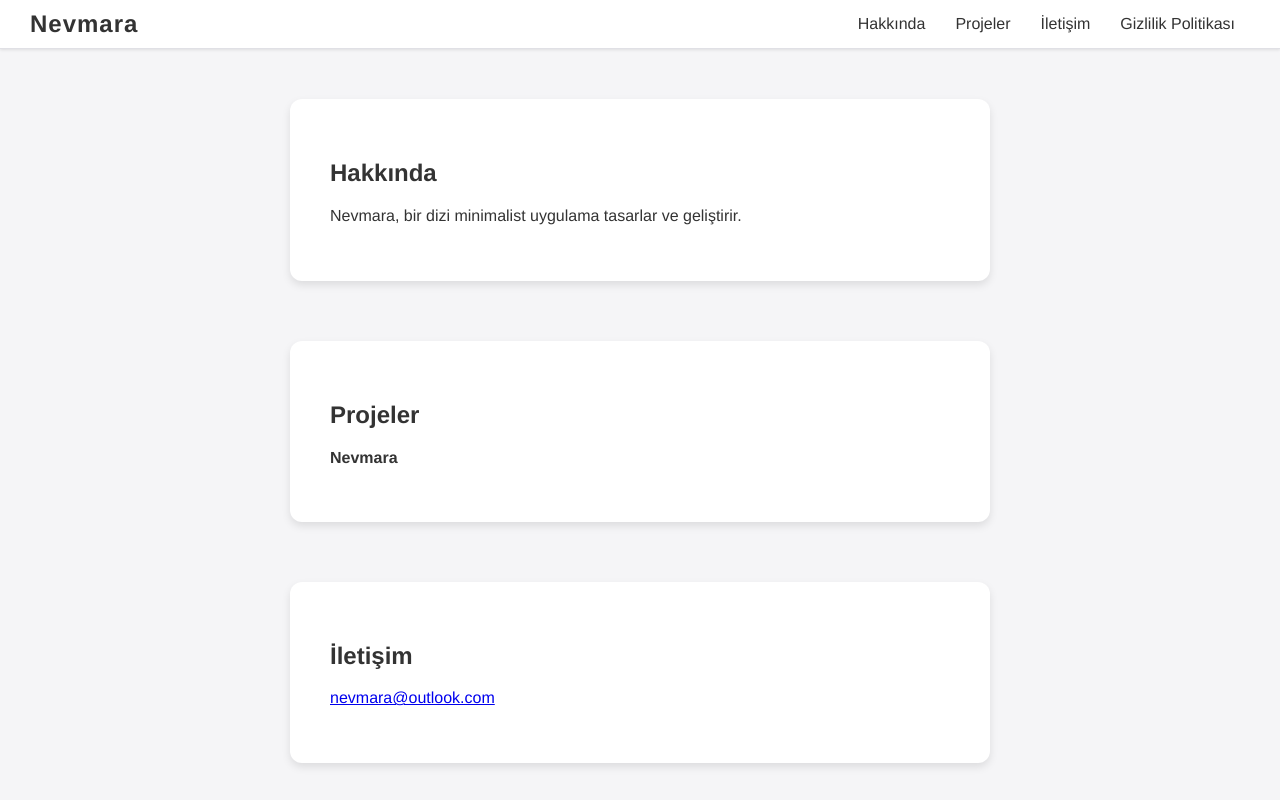
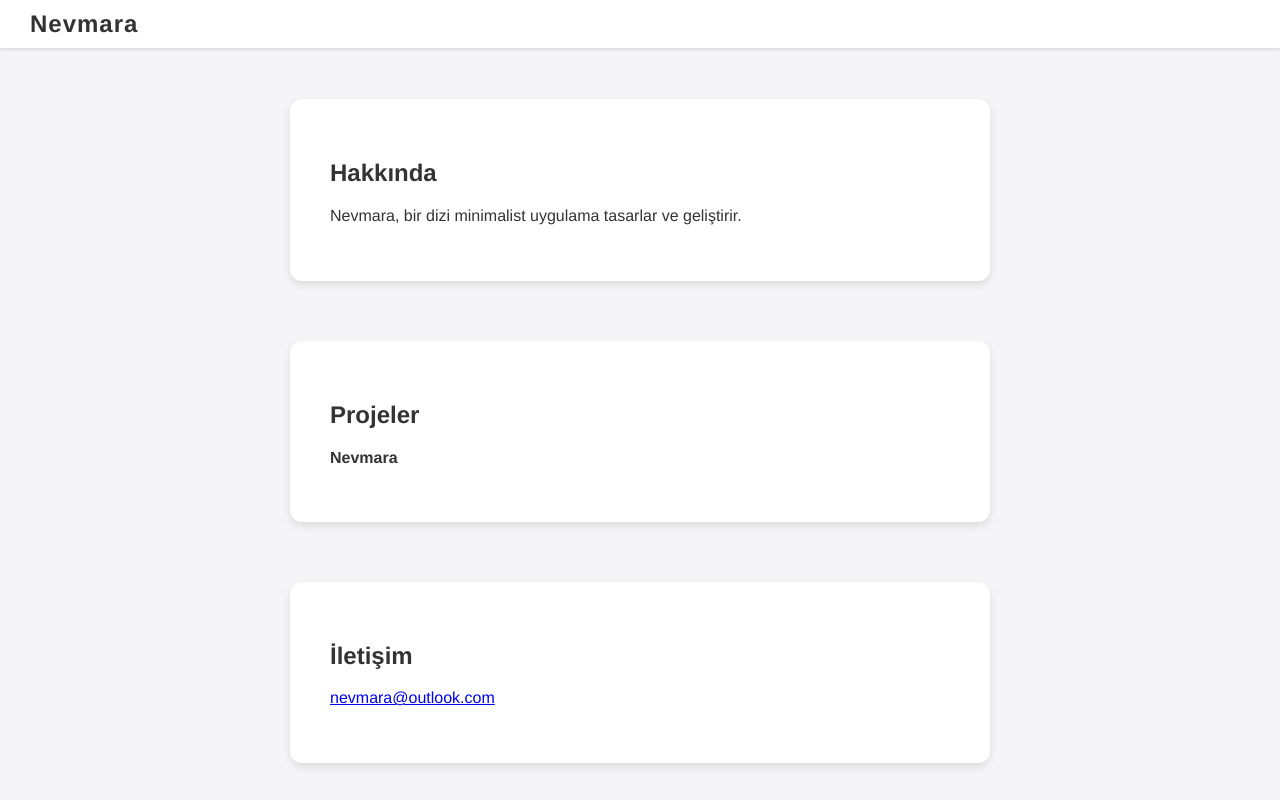
Before and after one commit to erdogandemirtas/erdogandemirtas.github.io, a plain HTML site: page index.html in a window 1280 px wide. Drawn offline with nearby package versions, Linux system fonts and the light colour scheme.

Commit message:
Update index.html

```diff
--- a/index.html
+++ b/index.html
@@ -23,15 +23,6 @@
 <body>
     <header>
         <h1>Nevmara</h1>
-        <button class="menu-button" aria-label="Menüyü Aç/Kapat" aria-expanded="false" aria-controls="nav-menu">☰</button>
-        <nav>
-            <ul id="nav-menu">
-                <li><a href="#about">Hakkında</a></li>
-                <li><a href="#projects">Projeler</a></li>
-                <li><a href="#contact">İletişim</a></li>
-                <li><a href="#privacy-policy">Gizlilik Politikası</a></li>
-            </ul>
-        </nav>
     </header>
 
     <main>
```
